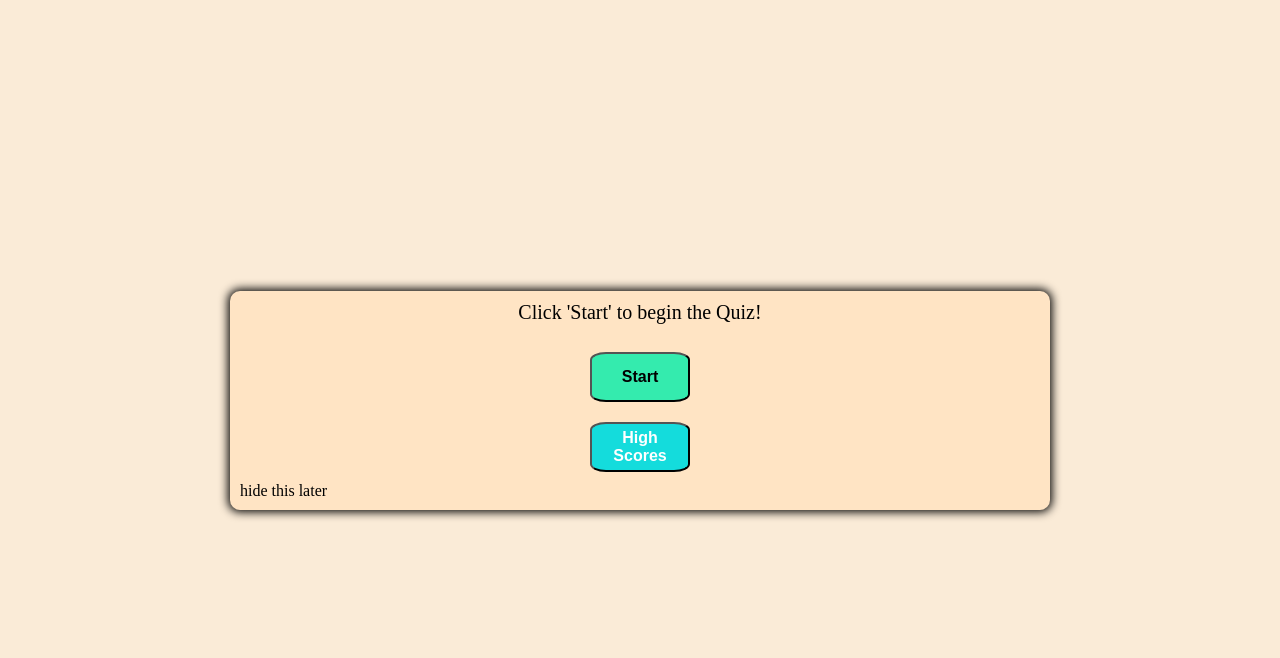
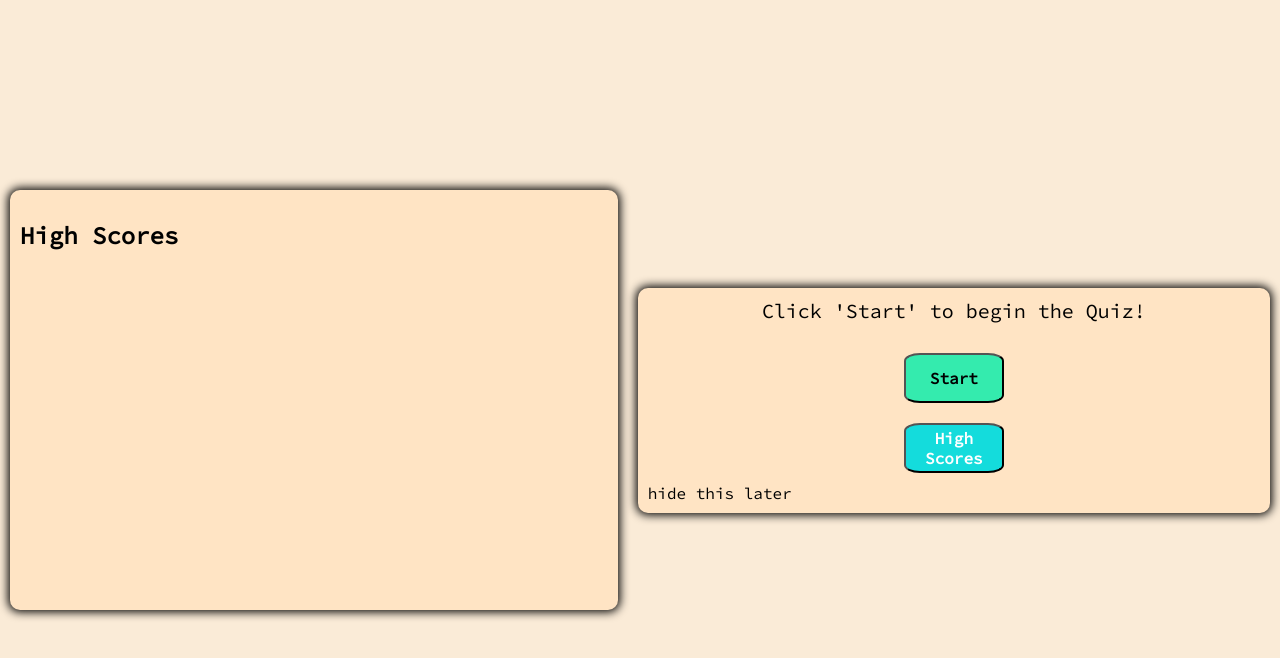
Before and after one commit to FryGit87/Quiz_Whiz, a plain HTML site: page index.html in a window 1280 px wide. Both pictures are taken after a click on the button "High Scores". Drawn offline with nearby package versions, Linux system fonts and the light colour scheme.

Commit message:
added fonts and leader board

```diff
--- a/index.html
+++ b/index.html
@@ -16,9 +16,15 @@
 <link rel="icon" type="image/png" sizes="32x32" href="./favicon_io/favicon-32x32.png">
 <link rel="icon" type="image/png" sizes="16x16" href="./favicon_io/favicon-16x16.png">
 <!-- <link rel="manifest" href="/site.webmanifest"> -->
+<link rel="preconnect" href="https://fonts.googleapis.com">
+<link rel="preconnect" href="https://fonts.gstatic.com" crossorigin>
+<link href="https://fonts.googleapis.com/css2?family=Source+Code+Pro&display=swap" rel="stylesheet">
 </head>
 
 <body>
+    <div id="leader-board" class="hide">
+        <h2>High Scores</h2>
+    </div>
     <!-- <span id="span-timer">Click 'Start' to begin the Quiz!</span><br> -->
     <div class="container-wrapper">
         <div id="question-container" class="hide">
@@ -36,6 +42,7 @@
             <h4>Correct Answers: </h4>
             <h4>Incorrect Answers: </h4>
             <h4>Score :</h4>
+            <h4 class="user-initials">Type your Initials :    </h4><input type="text">
         </div>
             <div class="btn-container">
                 <span id="span-timer">Click 'Start' to begin the Quiz!</span><br>
--- a/js/script.js
+++ b/js/script.js
@@ -1,6 +1,7 @@
 var btnStart = $("#btn-start");
 var btnReset = $("#btn-reset");
 var timerEl = $("#span-timer");
+var btnHighScore = $("#btn-highScore");
 var questionContainer = $("#question-container");
 var startTime = 5;
 var questionEl = $("#question");
@@ -14,6 +15,8 @@ btnStart.on("click", function () {
   $("#btn-highScore").css("display", "none");
   $("#btn-reset").css("display", "inline-flex");
   $("#question-container").removeClass("hide");
+  $("#leader-board").addClass("hide");
+
   var countDown = startTime;
   var timer = setInterval(function () {
     countDown--;
@@ -39,6 +42,7 @@ btnStart.on("click", function () {
     $("#btn-saveScore").css("display", "none");
     $("#hidden-results").addClass("hide");
     $("#question-container").addClass("hide");
+    $("#leader-board").addClass("hide");
 
     $("#span-timer")
       .css("font-size", "20px")
@@ -46,6 +50,10 @@ btnStart.on("click", function () {
       .html("Click 'Start' to begin the Quiz!");
     clearInterval(timer);
   });
+});
+
+btnHighScore.on("click", function () {
+  $("#leader-board").toggle();
 });
 
 //NEED TO ADD QUIZ FUNCTION, CALL WHEN START IS CLICKED
--- a/style.css
+++ b/style.css
@@ -1,3 +1,6 @@
+* {
+  font-family: "Source Code Pro", monospace;
+}
 body {
   padding: 0;
   margin: 0;
@@ -88,6 +91,7 @@ button:hover {
   max-width: 80%;
   height: auto;
   padding: 10px;
+  margin: 10px;
   background-color: bisque;
   border-radius: 10px;
   box-shadow: 0 0 10px 2px;
@@ -101,3 +105,22 @@ button:hover {
 .hide {
   display: none;
 }
+
+#leader-board {
+  width: 60%;
+  height: 400px;
+  padding: 10px;
+  background-color: bisque;
+  border-radius: 10px;
+  box-shadow: 0 0 10px 2px;
+  margin: 10px;
+}
+
+.user-initials {
+  display: inline;
+}
+
+#hidden-results {
+  margin-bottom: 40px;
+  padding-left: 35px;
+}
```
